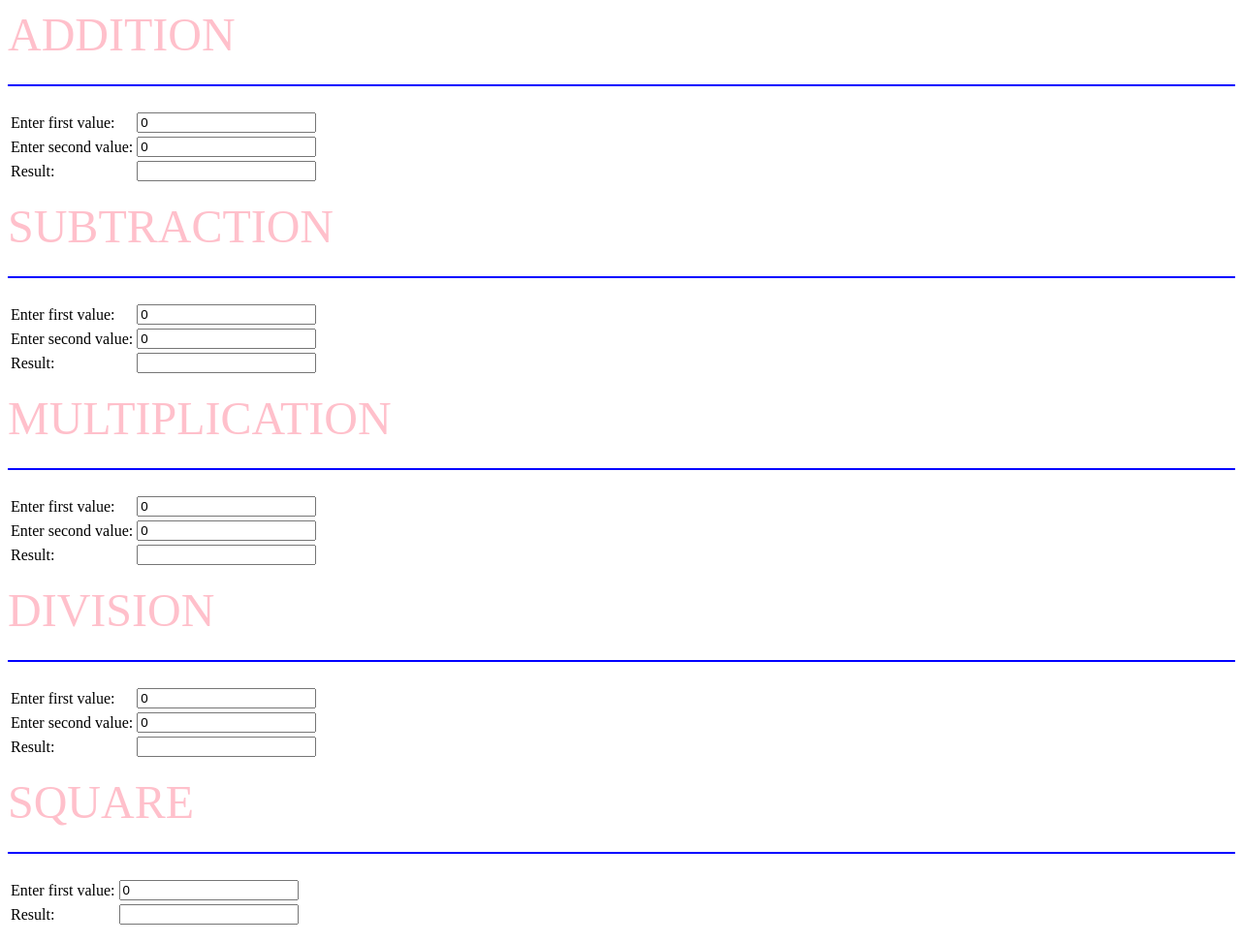
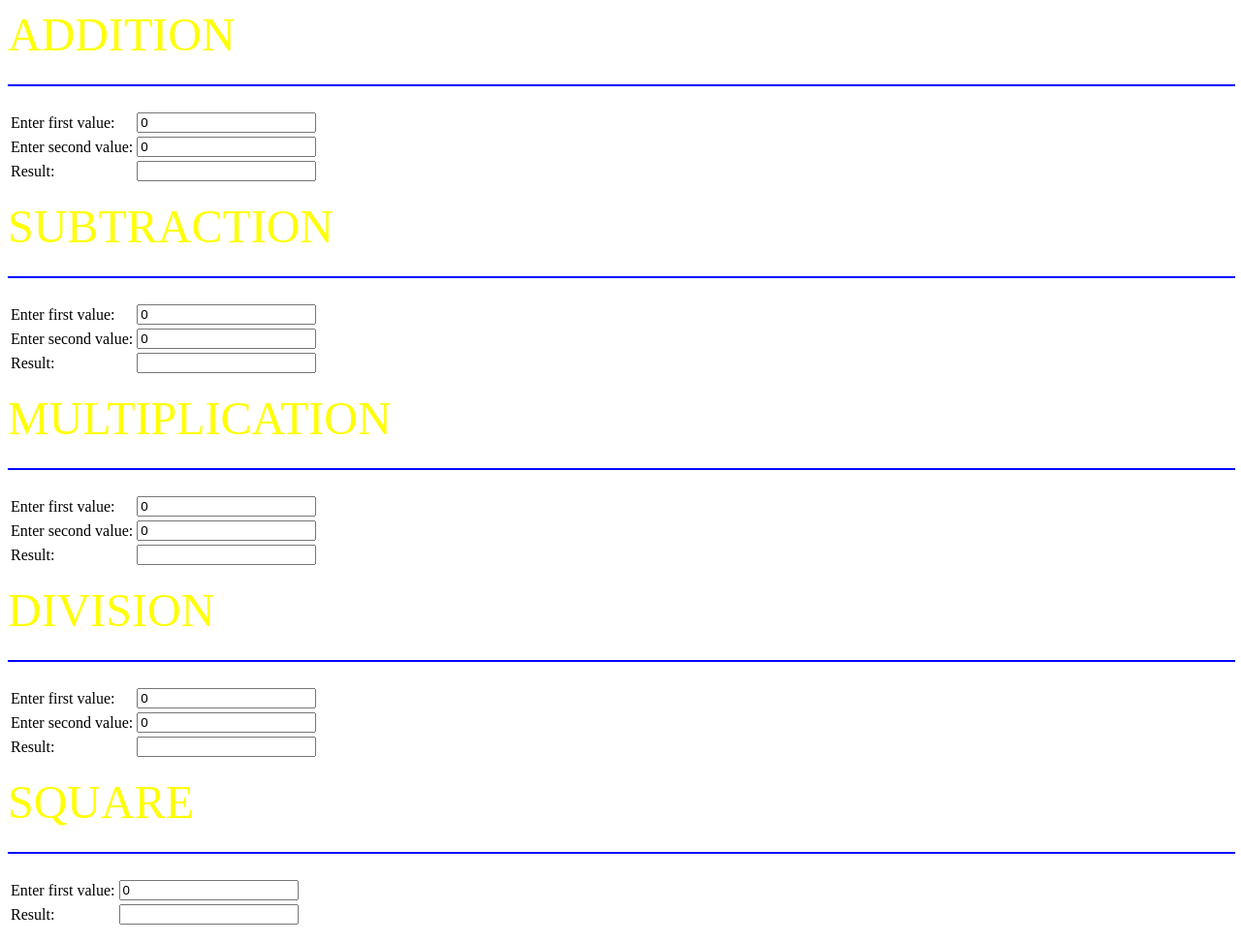
Before and after one commit to Silverstreemer/JavaScript, a plain HTML site: page exmp.html in a window 1280 px wide. Shown: the whole page at 97% size. Drawn offline with Linux system fonts and the light colour scheme.

Commit message:
changed color of titles from pink to yellow

```diff
--- a/exmp.html
+++ b/exmp.html
@@ -34,7 +34,7 @@
 	</script>
 </head>
 <body>
-<font face="Cooper Black" size="20" color="pink">
+<font face="Cooper Black" size="20" color="Yellow">
 ADDITION<hr width="100%" color="blue">
 </font>
 <form name="add">
@@ -56,7 +56,7 @@ ADDITION<hr width="100%" color="blue">
 	</tr>
 	</table>
 </form>
-<font face="Cooper Black" size="20" color="pink">
+<font face="Cooper Black" size="20" color="Yellow">
 SUBTRACTION<hr width="100%" color="blue">
 </font>
 <form name="sub">
@@ -78,7 +78,7 @@ SUBTRACTION<hr width="100%" color="blue">
 	</tr>
 	</table>
 </form>
-<font face="Cooper Black" size="20" color="pink">
+<font face="Cooper Black" size="20" color="Yellow">
 MULTIPLICATION<hr width="100%" color="blue">
 </font>
 <form name="mul">
@@ -100,7 +100,7 @@ MULTIPLICATION<hr width="100%" color="blue">
 	</tr>
 	</table>
 </form>
-<font face="Cooper Black" size="20" color="pink">
+<font face="Cooper Black" size="20" color="Yellow">
 DIVISION<hr width="100%" color="blue">
 </font>
 <form name="div">
@@ -122,7 +122,7 @@ DIVISION<hr width="100%" color="blue">
 	</tr>
 	</table>
 </form>
-<font face="Cooper Black" size="20" color="pink">
+<font face="Cooper Black" size="20" color="Yellow">
 SQUARE<hr width="100%" color="blue">
 </font>
 <form name="sq">
```
